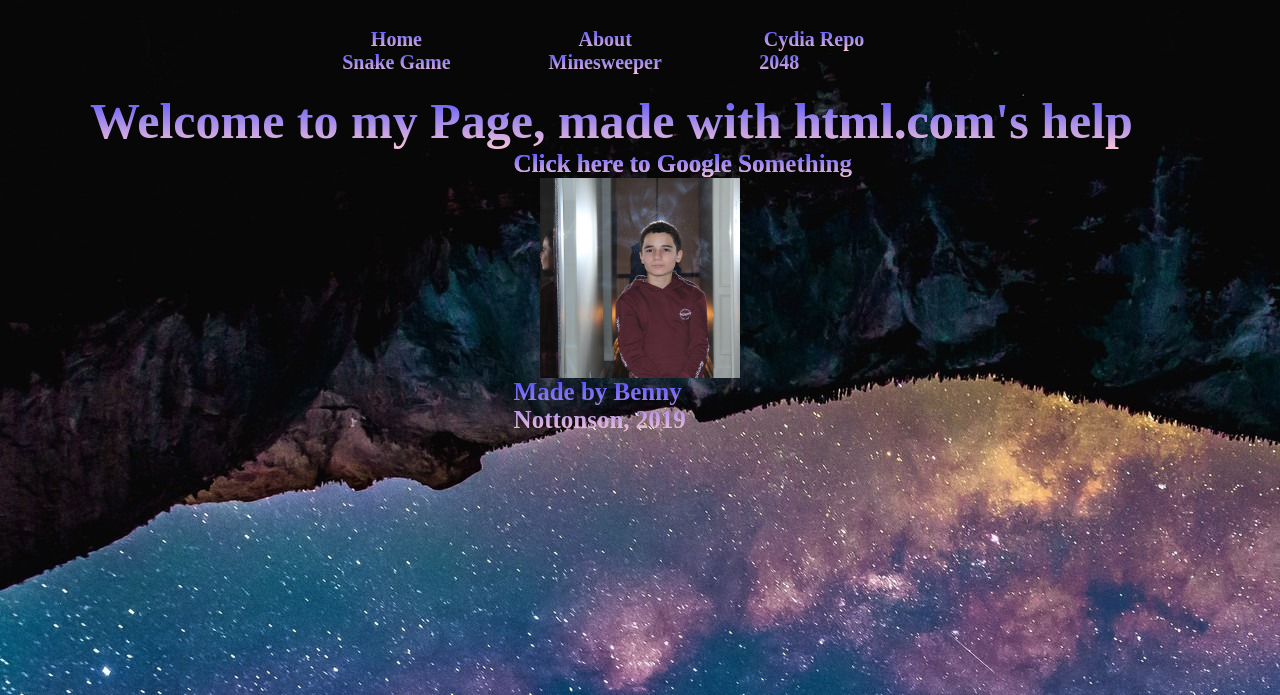
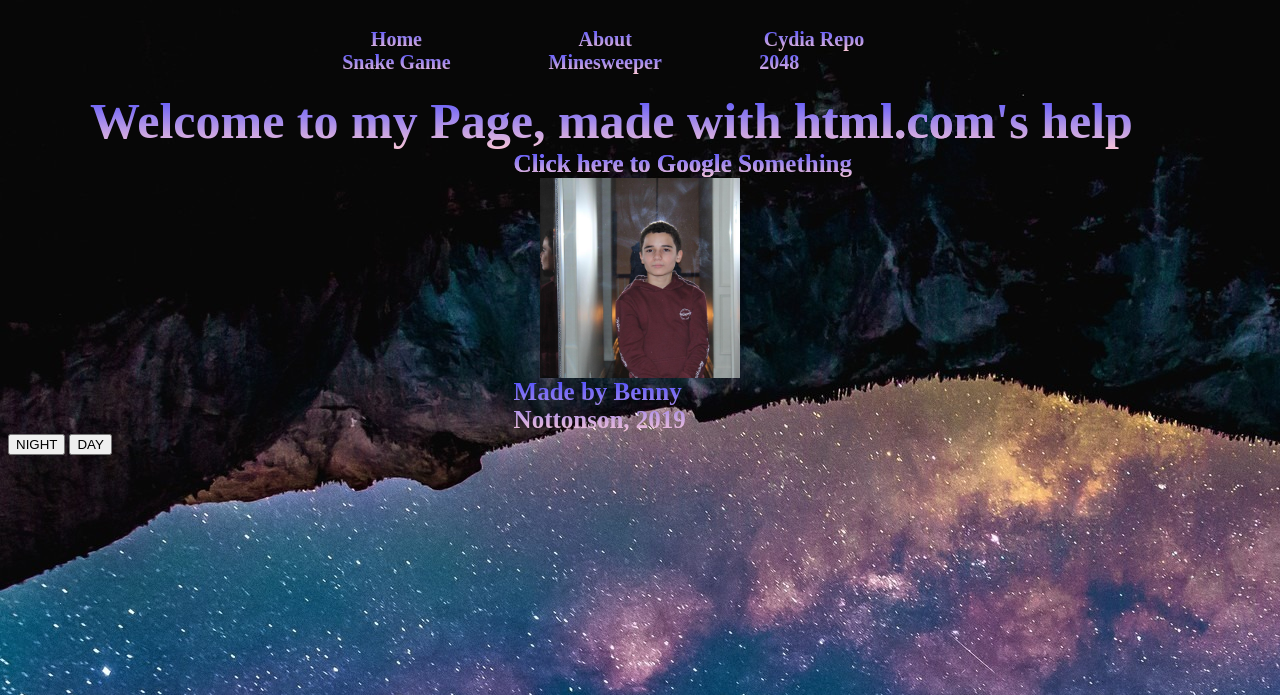
Before and after one commit to bennynottonson4/bennynottonson4.github.io, a PHP site: page / in a window 1280 px wide. Shown: the top 695 px of the page. Run offline with PHP 8.4, Linux system fonts and the light colour scheme; some libraries are stand-ins or nearby versions.

Commit message:
Adding Night Mode

```diff
--- a/index.html
+++ b/index.html
@@ -2,10 +2,20 @@
 <html>
 <head>
   <title>Benny's First Page</title>
+  <script src="https://ajax.googleapis.com/ajax/libs/jquery/3.2.1/jquery.min.js"></script>
+  <script src="https://maxcdn.bootstrapcdn.com/bootstrap/3.3.7/js/bootstrap.min.js"></script>
   <link rel="stylesheet" type="text/css" href="styles.css">
   <link rel="icon" type="image/x-icon href="favicon.ico">
+   <script>
+        function day(){
+            body.className='day';
+        }
+        function night(){
+            body.className='night';
+        }
+    </script>
 </head>
-<body>
+<body id="body">
 <div id="menu-outer">
 <div class="table">
 <ul id="horizontal-list">
@@ -22,5 +32,7 @@
   <a href="https://www.google.com/search?safe=active&ei=IdCCXITaDti4-gSj2bHADQ&q=Subscribe+to+PewDiePie&oq=Subscribe+to+PewDiePie&gs_l=psy-ab.3..0l9.17422.21598..21700...1.0..1.982.2391.22j6-1......0....1..gws-wiz.......0i71j0i131j0i67j0i131i67.15Ies6ojxAQ&scrlybrkr=3d16b2ff" class="center" target="_blank"><h3>Click here to Google Something</h3></a>
   <img src="img.jpg" alt="Me!" class="center" style="width:200px;height:200px;">
   <h3 class="center">Made by Benny Nottonson, 2019</h3>
+  <button type="button" onclick="night()" class="btn">NIGHT</button>
+            <button type="button" onclick="day()" class="btn">DAY</button>
 </body>
 </html>
--- a/styles.css
+++ b/styles.css
@@ -500,3 +500,9 @@ p {
 canvas {
     border: 1px solid white;
   }
+  .night {
+    background-image: url(background2.jpg);
+  }
+   .day {
+    background-image: url(background.jpg);
+  }
```
Also changed, not shown: background2.jpg (added).
